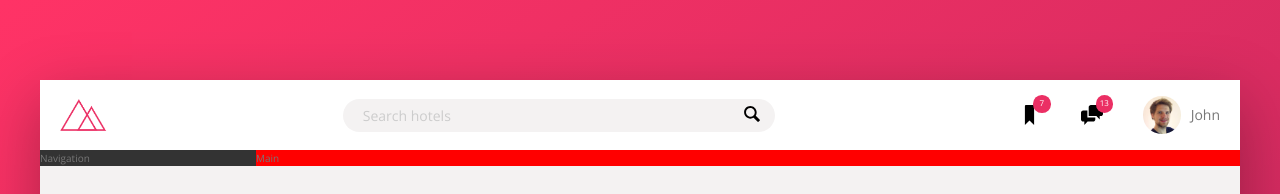
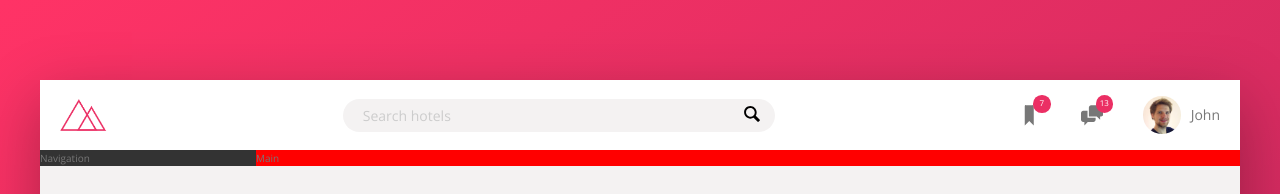
Before and after one commit to denis-fominykh/advanced-css-trillo-project, a React (Create React App) app: page / in a window 1280 px wide. Shown: the top 194 px of the page. Built offline with nearby package versions, Linux system fonts and the light colour scheme.

Commit message:
using a react component for svg instead img tag

```diff
--- a/src/components/Header/index.tsx
+++ b/src/components/Header/index.tsx
@@ -1,10 +1,11 @@
 import React, { FC } from 'react';
 
 import logo from '../../assets/images/logo.png';
-import magnifyingGlass from '../../assets/images/SVG/magnifying-glass.svg';
-import bookmark from '../../assets/images/SVG/bookmark.svg';
-import chat from '../../assets/images/SVG/chat.svg';
 import user from '../../assets/images/user.jpg';
+import { ReactComponent as MagnifyingGlassSvg } from '../../assets/images/SVG/magnifying-glass.svg';
+import { ReactComponent as BookmarkSvg } from '../../assets/images/SVG/bookmark.svg';
+import { ReactComponent as ChatSvg } from '../../assets/images/SVG/chat.svg';
+
 import './index.scss';
 
 const Header: FC = () => {
@@ -18,16 +19,16 @@ const Header: FC = () => {
           placeholder="Search hotels"
         />
         <button className="search__button">
-          <img src={magnifyingGlass} alt="magnifying-glass" />
+          <MagnifyingGlassSvg />
         </button>
       </form>
       <nav className="user-nav">
         <div className="user-nav__icon-box">
-          <img className="user-nav__icon" src={bookmark} alt="bookmark" />
+          <BookmarkSvg className="user-nav__icon" />
           <span className="user-nav__notification">7</span>
         </div>
         <div className="user-nav__icon-box">
-          <img className="user-nav__icon" src={chat} alt="chat" />
+          <ChatSvg className="user-nav__icon" />
           <span className="user-nav__notification">13</span>
         </div>
         <div className="user-nav__user">
```
